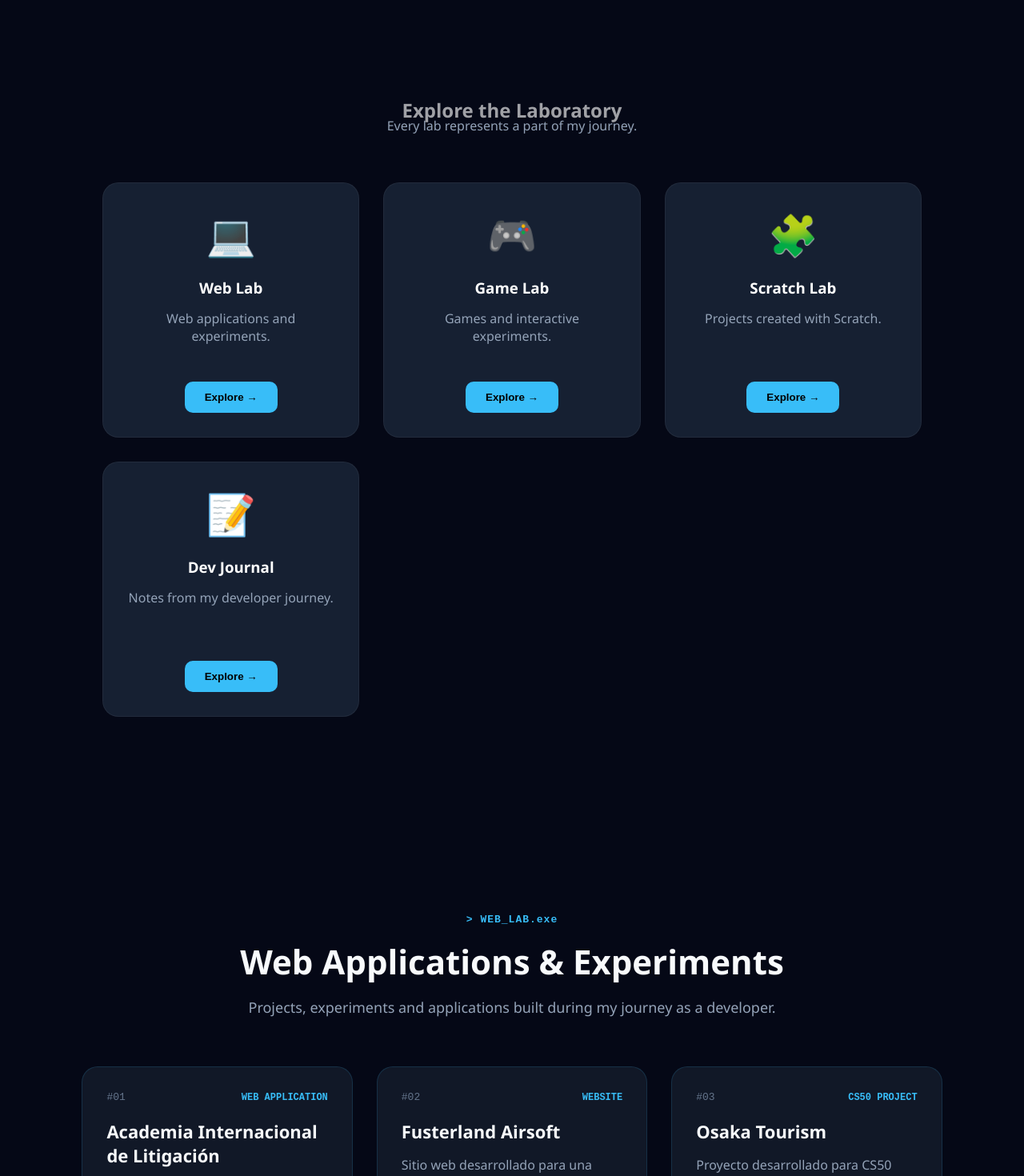
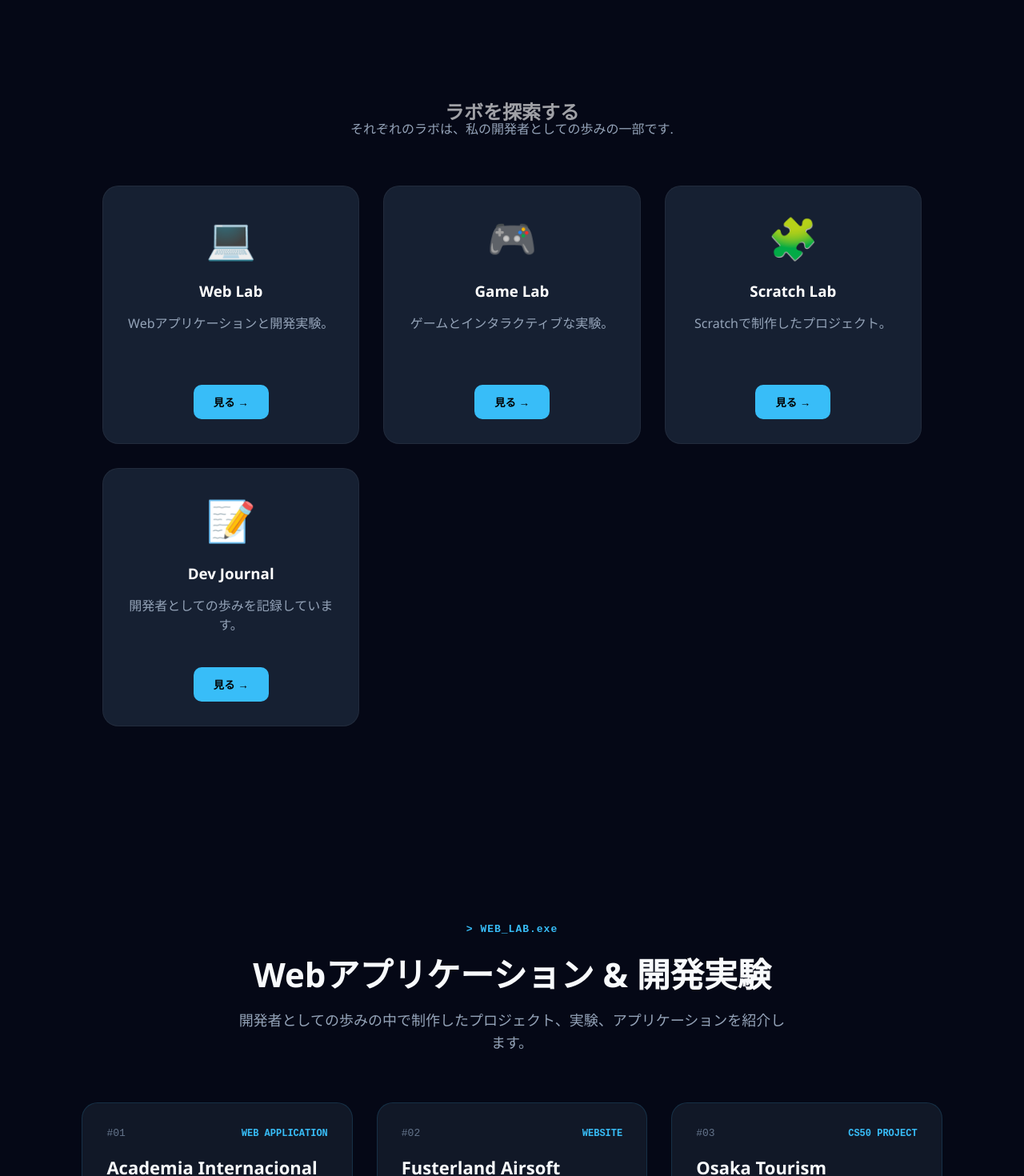
Before and after one commit to sebastianamor/moreteck-portfolio, a React (Vite) app: page / in a window 1280 px wide. Shown: the part 1600-3070 px from the top of the page at 80% size. Built offline with nearby package versions, Linux system fonts and the light colour scheme.

Commit message:
Polish portfolio UI and UX

```diff
--- a/src/components/sections/ExploreLabs.jsx
+++ b/src/components/sections/ExploreLabs.jsx
@@ -1,5 +1,6 @@
 import "./ExploreLabs.css";
 import { motion } from "framer-motion";
+import { useTranslation } from "react-i18next";
 
 const goToLab = (id) => {
   document.getElementById(id)?.scrollIntoView({
@@ -10,60 +11,83 @@ const goToLab = (id) => {
 const labs = [
   {
     icon: "💻",
-    title: "Web Lab",
-    description: "Web applications and experiments.",
+    title: "labs.web.title",
+    description: "labs.web.description",
     target: "web-lab",
   },
   {
     icon: "🎮",
-    title: "Game Lab",
-    description: "Games and interactive experiments.",
+    title: "labs.game.title",
+    description: "labs.game.description",
     target: "game-lab",
   },
   {
     icon: "🧩",
-    title: "Scratch Lab",
-    description: "Projects created with Scratch.",
+    title: "labs.scratch.title",
+    description: "labs.scratch.description",
     target: "scratch-lab",
   },
   {
     icon: "📝",
-    title: "Dev Journal",
-    description: "Notes from my developer journey.",
+    title: "labs.journal.title",
+    description: "labs.journal.description",
     target: "journal",
   },
 ];
 
 export default function ExploreLabs() {
+
+  const { t } = useTranslation();
+
   return (
     <section id="labs" className="explore">
+
       <motion.h2
         initial={{ opacity: 0, y: 20 }}
         whileInView={{ opacity: 1, y: 0 }}
         transition={{ duration: 0.6 }}
       >
-        Explore the Laboratory
+        {t("labs.title")}
       </motion.h2>
 
-      <p className="subtitle">Every lab represents a part of my journey.</p>
+      <p className="subtitle">
+        {t("labs.subtitle")}
+      </p>
 
       <div className="lab-grid">
+
         {labs.map((lab, index) => (
+
           <motion.div
             key={index}
             className="lab-card"
             whileHover={{ y: -10, scale: 1.03 }}
           >
-            <div className="icon">{lab.icon}</div>
 
-            <h3>{lab.title}</h3>
+            <div className="icon">
+              {lab.icon}
+            </div>
 
-            <p>{lab.description}</p>
+            <h3>
+              {t(lab.title)}
+            </h3>
 
-            <button onClick={() => goToLab(lab.target)}>Explore →</button>
+            <p>
+              {t(lab.description)}
+            </p>
+
+            <button
+              onClick={() => goToLab(lab.target)}
+            >
+              {t("labs.explore")}
+            </button>
+
           </motion.div>
+
         ))}
+
       </div>
+
     </section>
   );
 }
--- a/src/components/sections/GameLab.jsx
+++ b/src/components/sections/GameLab.jsx
@@ -1,23 +1,23 @@
 import games from "../../data/games";
 import "./GameLab.css";
+import { useTranslation } from "react-i18next";
 
 function GameLab() {
+  const { t } = useTranslation();
   return (
     <section id="game-lab" className="game-lab">
 
       <div className="game-lab-header">
-
 <span className="game-terminal">
-          &gt; GAME_LAB.exe
+  {t("gameLab.tag")}
 </span>
 
 <h2>
-          Game Development
+  {t("gameLab.title")}
 </h2>
 
 <p>
-          Games, prototypes and experiments created
-          while exploring the world of game development.
+  {t("gameLab.description")}
 </p>
 
       </div>
@@ -100,11 +100,11 @@ function GameLab() {
       rel="noopener noreferrer"
       className="play-button"
     >
-    ▶ PLAY
+      {t("gameLab.play")}
     </a>
   ) : (
     <span className="game-development">
-    🚧 IN DEVELOPMENT
+      {t("gameLab.inDevelopment")}
     </span>
   )}
 
@@ -115,7 +115,7 @@ function GameLab() {
       target="_blank"
       rel="noopener noreferrer"
     >
-      GITHUB ↗
+      {t("webLab.github")}
     </a>
   )}
 
--- a/src/components/sections/WebLab.css
+++ b/src/components/sections/WebLab.css
@@ -253,3 +253,10 @@
 
   font-size: 13px;
 }
+
+.project-coming-soon {
+  color: #64748b;
+  font-family: monospace;
+  font-size: 13px;
+  font-weight: bold;
+}
--- a/src/components/sections/WebLab.jsx
+++ b/src/components/sections/WebLab.jsx
@@ -1,23 +1,26 @@
 import projects from "../../data/projects";
 import "./WebLab.css";
+import { useTranslation } from "react-i18next";
+
 
 function WebLab() {
+
+  const { t } = useTranslation();
   return (
     <section id="web-lab" className="web-lab">
 
       <div className="web-lab-header">
         <span className="lab-tag">
-          &gt; WEB_LAB.exe
-        </span>
+  {t("webLab.tag")}
+</span>
 
-        <h2>
-          Web Applications & Experiments
-        </h2>
+<h2>
+  {t("webLab.title")}
+</h2>
 
-        <p>
-          Projects, experiments and applications
-          built during my journey as a developer.
-        </p>
+<p>
+  {t("webLab.description")}
+</p>
       </div>
 
       <div className="projects-grid">
@@ -64,7 +67,7 @@ function WebLab() {
                     target="_blank"
                     rel="noopener noreferrer"
                   >
-                    View Project ↗
+                    {t("webLab.viewProject")}
                   </a>
                 )}
 
@@ -74,7 +77,7 @@ function WebLab() {
                     target="_blank"
                     rel="noopener noreferrer"
                   >
-                    GitHub ↗
+                    {t("webLab.github")}
                   </a>
                 )}
               </div>
--- a/src/data/projects.js
+++ b/src/data/projects.js
@@ -8,7 +8,8 @@ const projects = [
     category: "Web Application",
     status: "Completed",
     link: "#",
-    github: "#"
+    github: "#",
+    comingSoon: true
   },
 
   {
@@ -20,7 +21,8 @@ const projects = [
     category: "Website",
     status: "Completed",
     link: "#",
-    github: "#"
+    github: "#",
+    comingSoon: true
   },
 
   {
@@ -33,7 +35,8 @@ const projects = [
     status: "Completed",
     link: "#",
     github:
-      "https://github.com/sebastianamor/osaka-turims-/tree/main/osaka_tourism"
+      "https://github.com/sebastianamor/osaka-turims-/tree/main/osaka_tourism",
+    comingSoon: false
   }
 ];
 
--- a/src/locales/ja/translation.json
+++ b/src/locales/ja/translation.json
@@ -1,5 +1,81 @@
 {
   "welcome": "ようこそ",
   "name": "モレイラ セバスチャン",
-  "role": "Web開発者・ゲームクリエイター"
+  "role": "Web開発者・ゲームクリエイター",
+
+  "navbar": {
+    "home": "ホーム",
+    "about": "About",
+    "labs": "Labs",
+    "journal": "開発日誌",
+    "contact": "お問い合わせ"
+  },
+
+  "hero": {
+    "title": "Web開発者・ゲームクリエイター",
+    "description": "Webアプリケーションやゲームを制作しながら、テクノロジーの可能性を探求しています。",
+    "explore": "Labsを見る",
+    "contact": "お問い合わせ"
+  },
+
+  "labs": {
+    "title": "ラボを探索する",
+    "subtitle": "それぞれのラボは、私の開発者としての歩みの一部です.",
+
+    "web": {
+      "title": "Web Lab",
+      "description": "Webアプリケーションと開発実験。"
+    },
+
+    "game": {
+      "title": "Game Lab",
+      "description": "ゲームとインタラクティブな実験。"
+    },
+
+    "scratch": {
+      "title": "Scratch Lab",
+      "description": "Scratchで制作したプロジェクト。"
+    },
+
+    "journal": {
+      "title": "Dev Journal",
+      "description": "開発者としての歩みを記録しています。"
+    },
+
+    "explore": "見る →"
+  },
+
+  "webLab": {
+    "tag": "> WEB_LAB.exe",
+    "title": "Webアプリケーション & 開発実験",
+    "description": "開発者としての歩みの中で制作したプロジェクト、実験、アプリケーションを紹介します。",
+    "viewProject": "プロジェクトを見る ↗",
+    "github": "GitHub ↗",
+    "completed": "完成",
+    "linkSoon": "プロジェクトリンク準備中"
+  },
+
+  "gameLab": {
+    "tag": "> GAME_LAB.exe",
+    "title": "ゲーム開発",
+    "description": "ゲーム開発の世界を探求する中で制作したゲーム、プロトタイプ、実験作品を紹介します。",
+    "play": "▶ PLAY",
+    "inDevelopment": "🚧 開発中",
+    "linkSoon": "◇ PLAYリンク準備中",
+    "completed": "完成"
+  },
+
+  "journal": {
+    "tag": "> DEV_JOURNAL.exe",
+    "title": "Developer Journal",
+    "description": "テクノロジー、開発、そして日々の学びについて記録しています。"
+  },
+
+  "contact": {
+    "tag": "> CONTACT.exe",
+    "title": "お問い合わせ",
+    "description": "プロジェクト、仕事、コラボレーションなどについてお気軽にご連絡ください。",
+    "email": "メール",
+    "github": "GitHub"
+  }
 }
```
Lines whose indentation alone changed are shown as unchanged.
